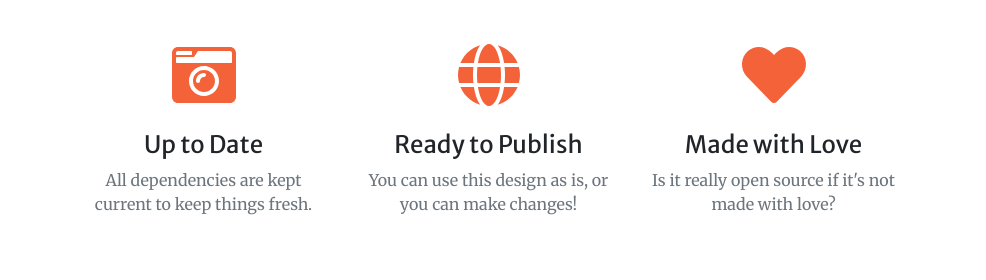
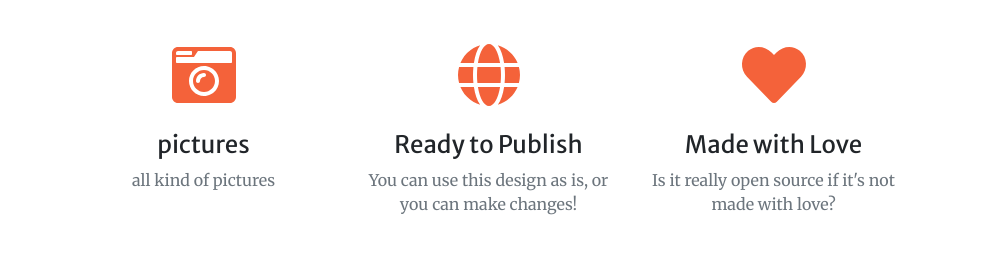
Before and after one commit to benazzle/benazzle.github.io, a plain HTML site: page index.html in a window 1280 px wide. Shown: the part 1500-1780 px from the top of the page, 294-1280 px from the left. Drawn offline with nearby package versions, Linux system fonts and the light colour scheme.

Commit message:
Update index.html

```diff
--- a/index.html
+++ b/index.html
@@ -78,8 +78,8 @@
                     <div class="col-lg-3 col-md-6 text-center">
                         <div class="mt-5">
                             <i class="fas fa-4x fa-camera-retro text-primary mb-4"></i>
-                            <h3 class="h4 mb-2">Up to Date</h3>
-                            <p class="text-muted mb-0">All dependencies are kept current to keep things fresh.</p>
+                            <h3 class="h4 mb-2">pictures</h3>
+                            <p class="text-muted mb-0">all kind of pictures</p>
                         </div>
                     </div>
                     <div class="col-lg-3 col-md-6 text-center">
```
